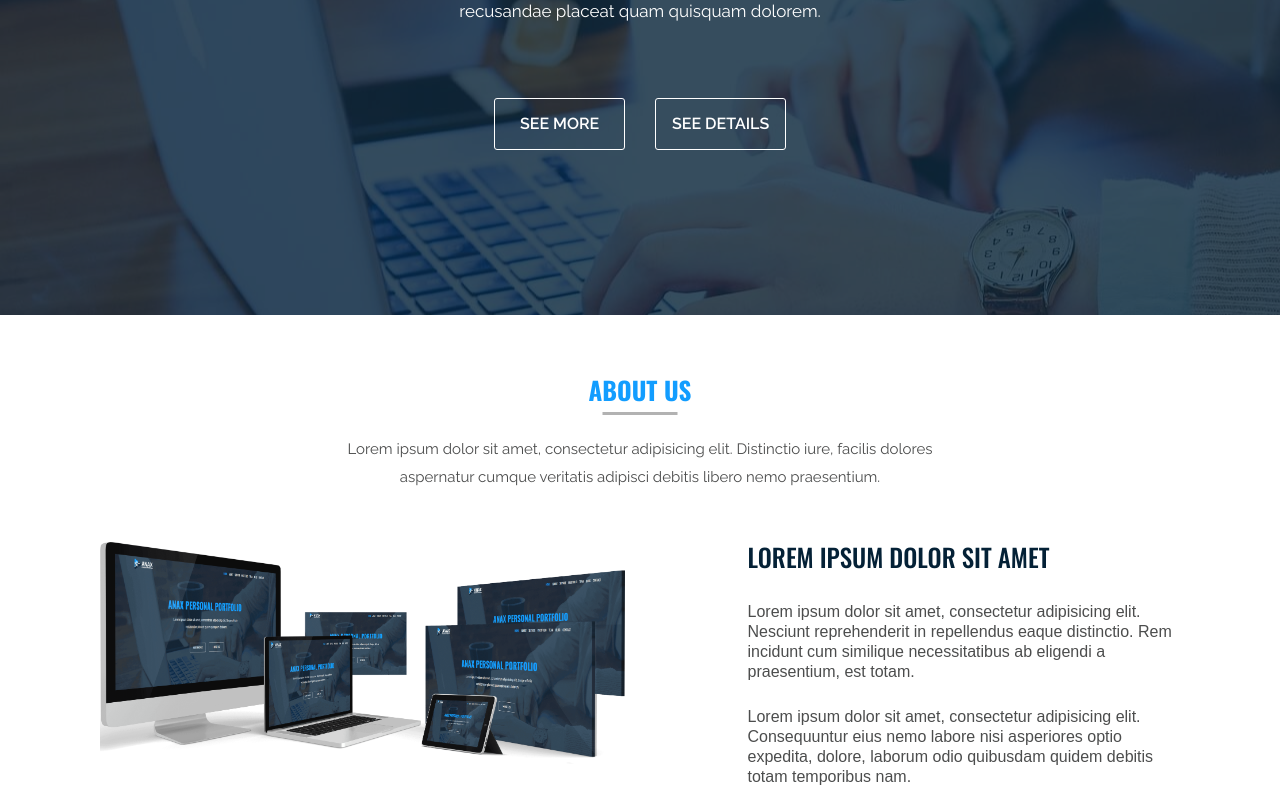
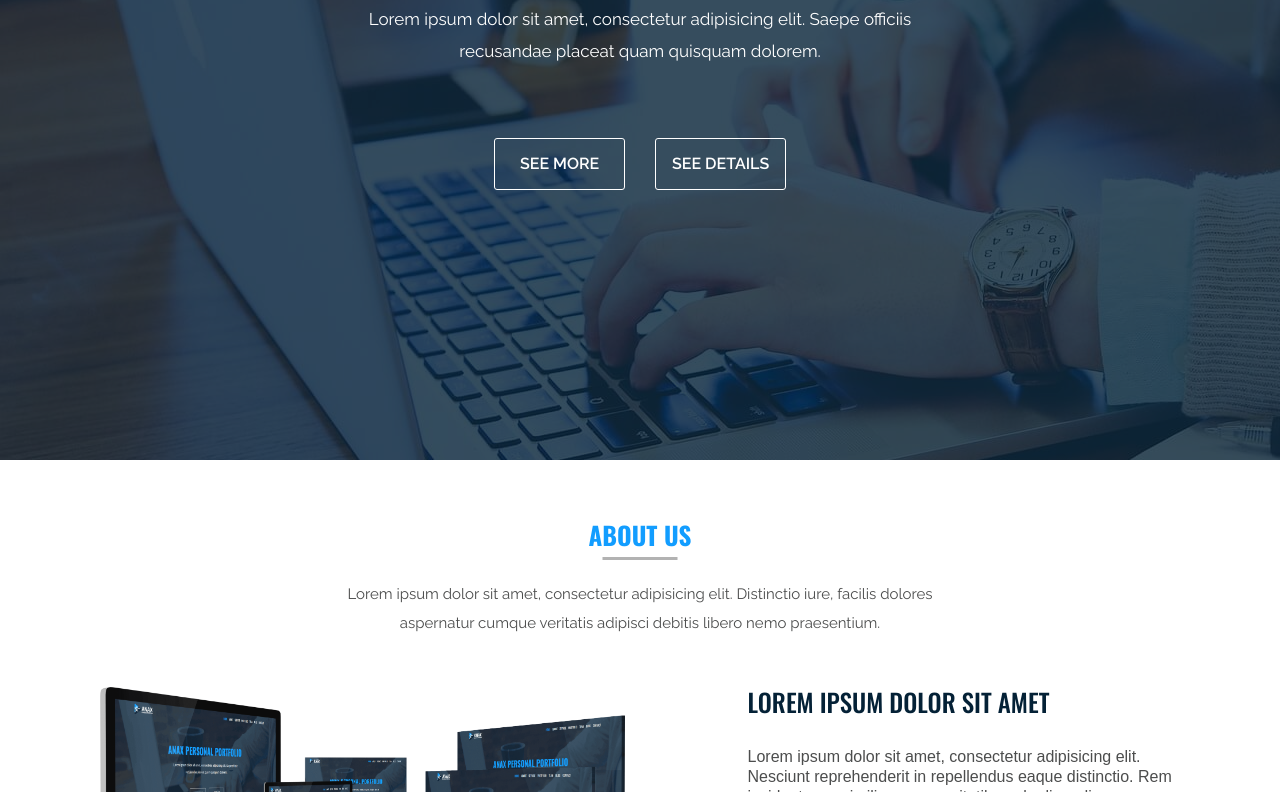
Before and after one commit to bappygazi/Anax-using-css-animation-and-jQuery-animation, a plain HTML site: page index.html in a window 1280 px wide. Shown: the part 340-1132 px from the top of the page. Drawn offline with nearby package versions, Linux system fonts and the light colour scheme; a script that the page names is missing; files whose address does not match are found by name.

Commit message:
Update style.css

```diff
--- a/css/style.css
+++ b/css/style.css
@@ -1,8 +1,8 @@
 /*
 ------------------
 Template Name: ANAX Personal Portfolio
-Author: Themepoo
-Author Email: themepoo.cit@gmail.com
+Author: bappygazi
+Author Email: bappygazi51@gmail.com
 Version: 1.00
 ------------------
 
@@ -120,7 +120,8 @@ a:hover {
 #banner {
     background: url(../images/banner2.jpg);
     position: relative;
-    padding-top: 210px;
+    height: 100vh;
+    padding-top: 250px;
     padding-bottom: 165px;
     background-attachment: fixed;
 }
```
